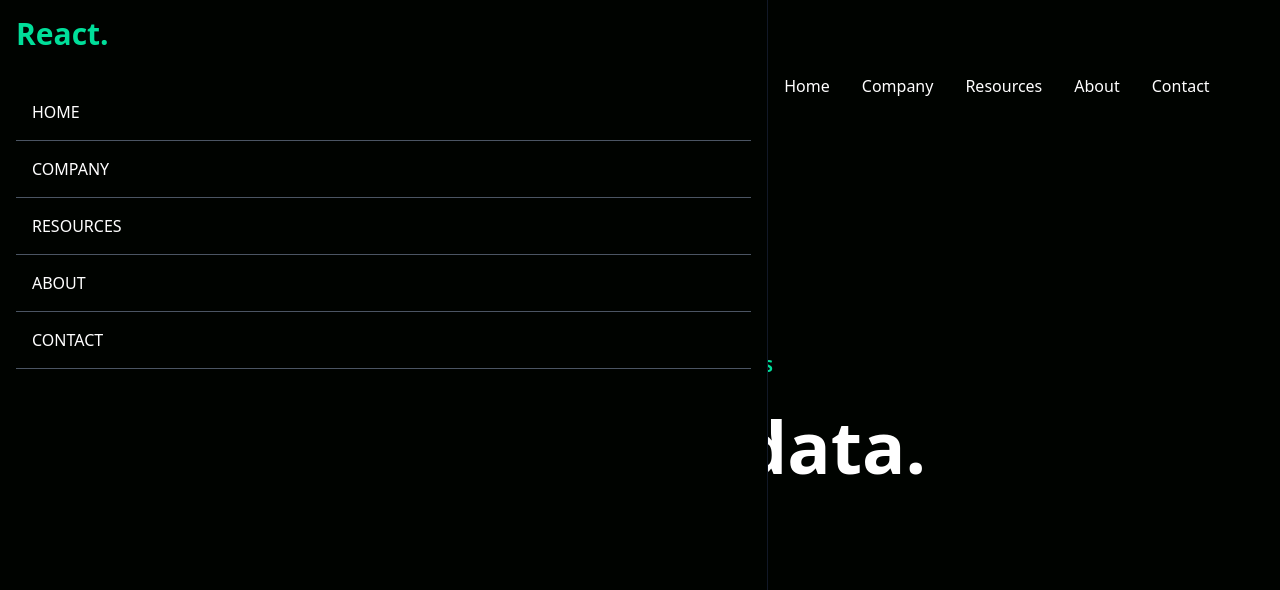
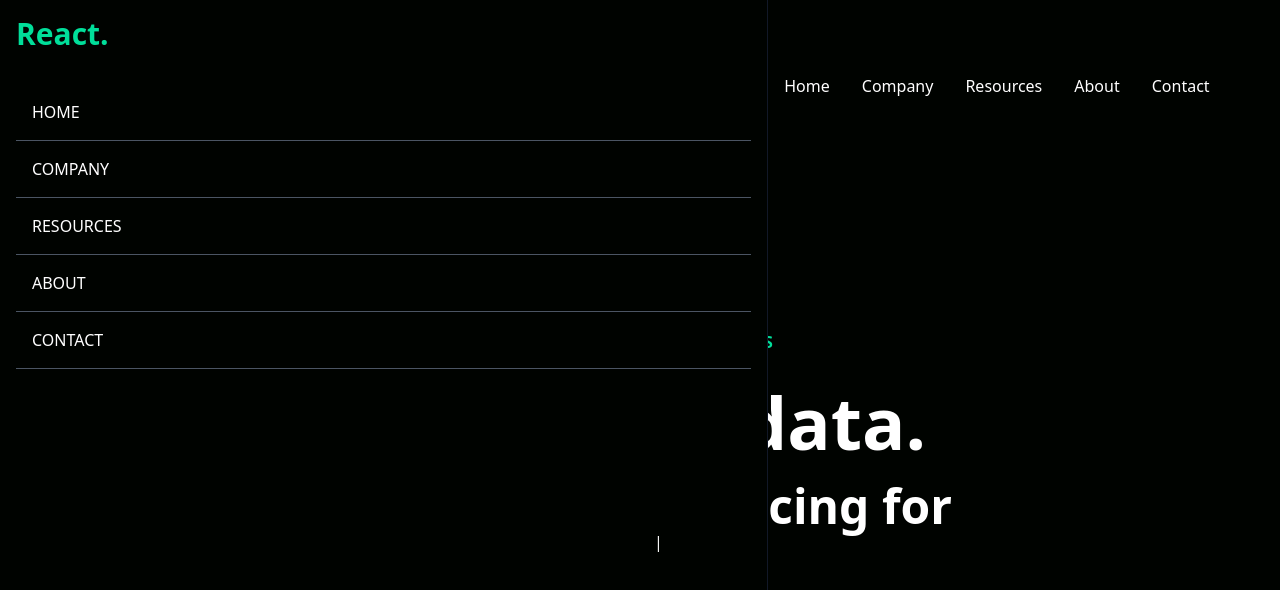
Before and after one commit to MALWICK/crypto-website, a React (Create React App) app: page / in a window 1280 px wide. Shown: the top 590 px of the page. Built offline with nearby package versions, Linux system fonts and the light colour scheme; the HTML template or start-up script is replaced by a standard one.

Commit message:
creating hero section

```diff
--- a/package.json
+++ b/package.json
@@ -10,6 +10,7 @@
     "react-dom": "^18.2.0",
     "react-icons": "^4.7.1",
     "react-scripts": "^5.0.1",
+    "react-typed": "^1.2.0",
     "web-vitals": "^2.1.4"
   },
   "scripts": {
--- a/src/component/Hero.jsx
+++ b/src/component/Hero.jsx
@@ -1,4 +1,5 @@
 import React from 'react';
+import Typed from 'react-typed';
 
 function Hero() {
   return (
@@ -11,7 +12,14 @@ function Hero() {
           Grow with data.
         </h1>
         <div>
-          <p>Fast, flexible financing for</p>
+          <p className="md:text-5xl sm: text-4xl font-bold">
+            Fast, flexible financing for
+          </p>
+          <Typed
+            strings={['BTB', 'BTC', 'SASS']}
+            typeSpeed={120}
+            backSpeed={140}
+          />
         </div>
       </div>
     </div>
```
Also changed, not shown: 1 other file (tests, documents, lock files or other folders).
